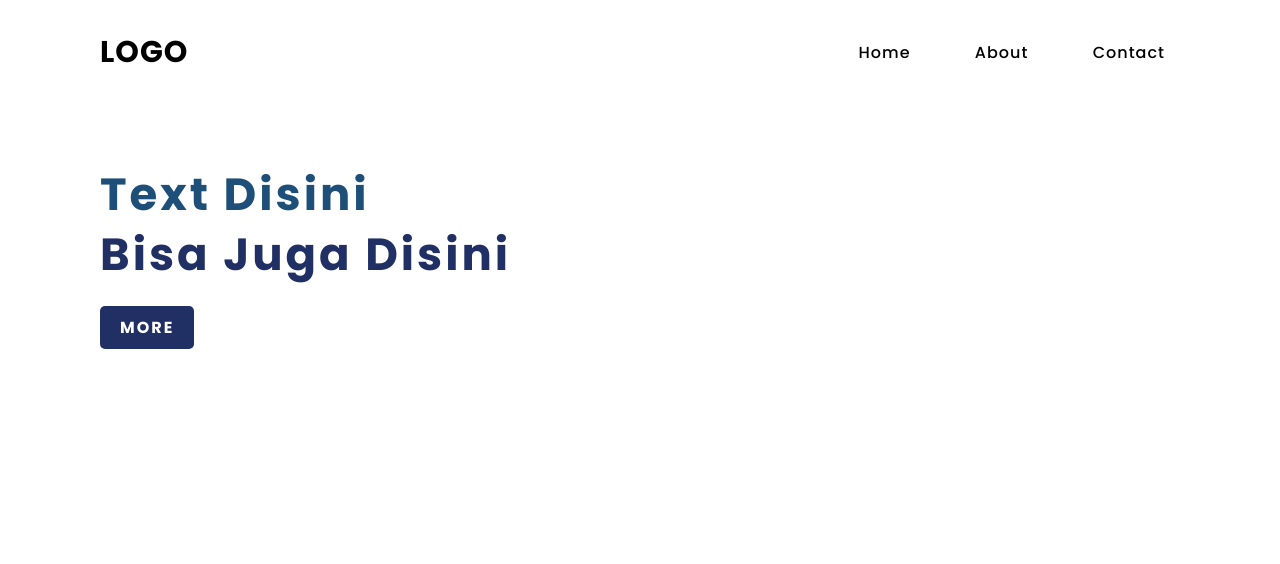
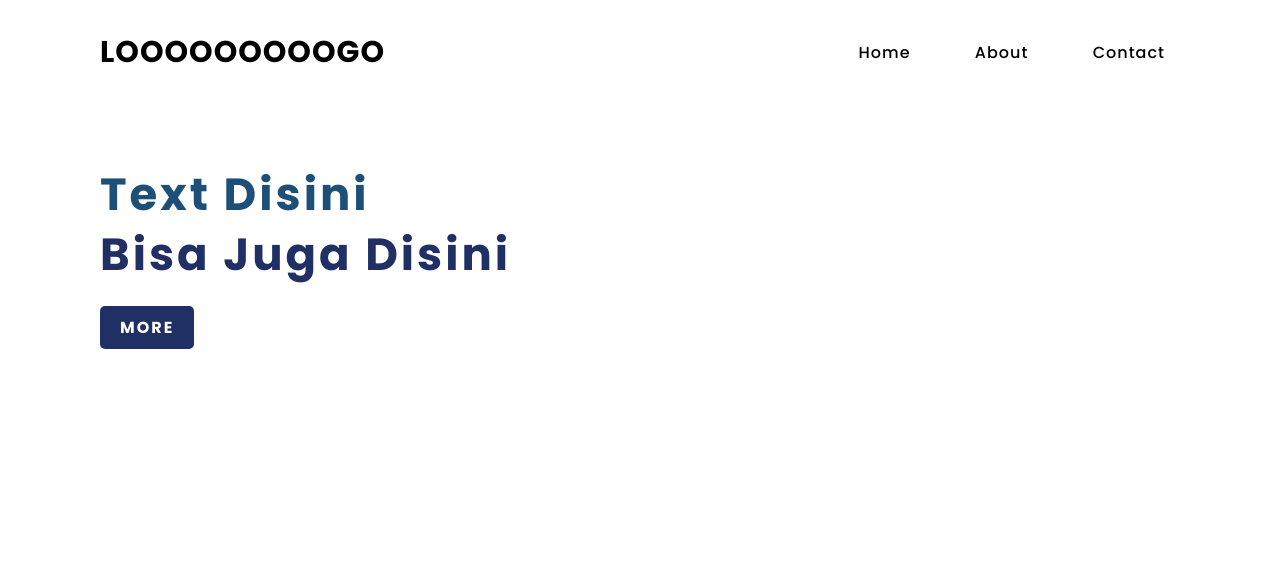
Before and after one commit to belaskrn/WEB-DASAR, a plain HTML site: page desain web/layout.html in a window 1280 px wide. Shown: the top 564 px of the page. Drawn offline with Linux system fonts and the light colour scheme.

Commit message:
Logo nambah o

```diff
--- a/desain web/layout.html
+++ b/desain web/layout.html
@@ -10,7 +10,7 @@
     <body>
         <section>
             <header>
-                <h2> <a href="#" class='logo'>Logo</a></h2>
+                <h2> <a href="#" class='logo'>Looooooooogo</a></h2>
                 <div class="navigation">
                     <a href="#">Home</a>
                     <a href="#">About</a>
```
